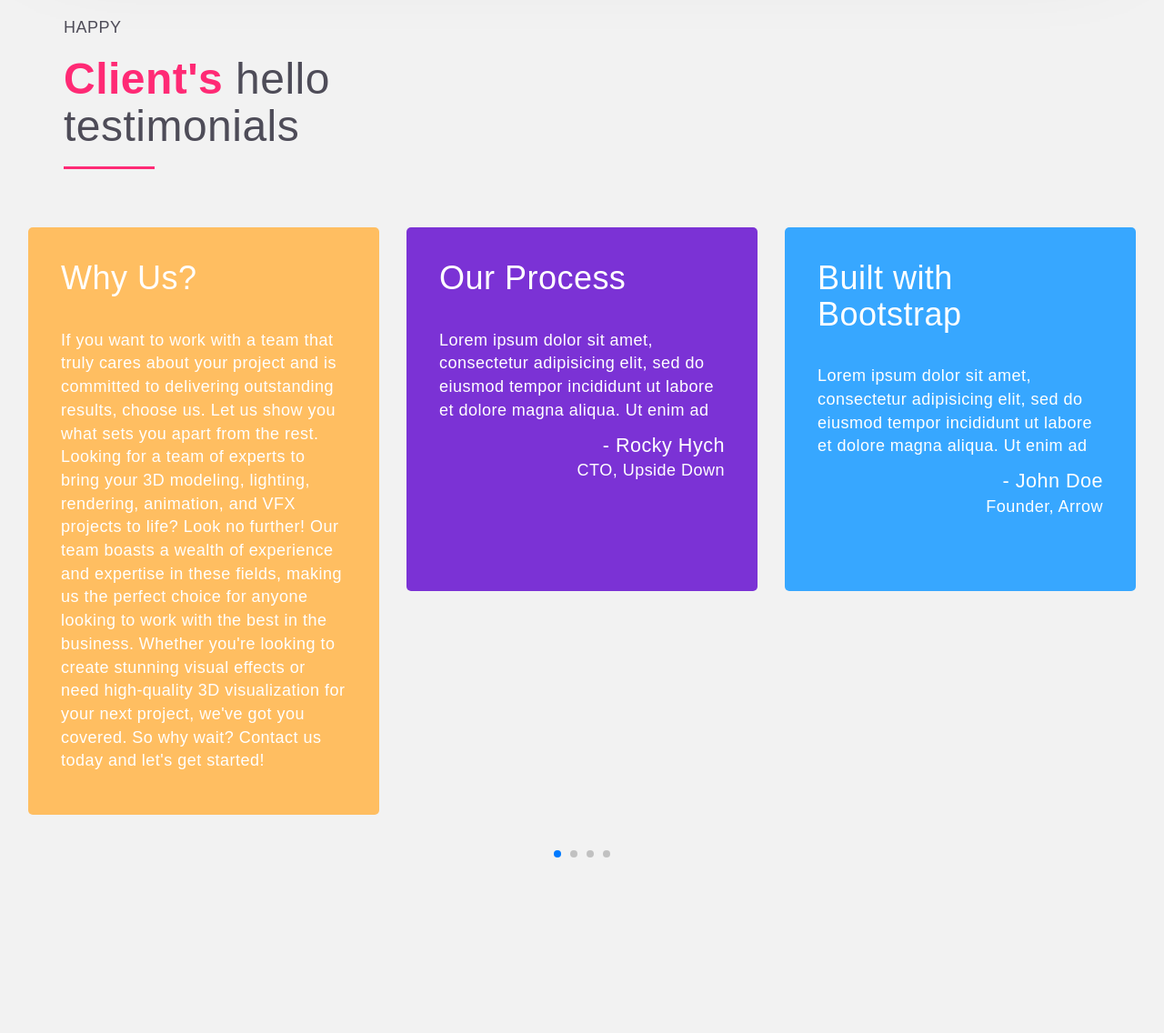
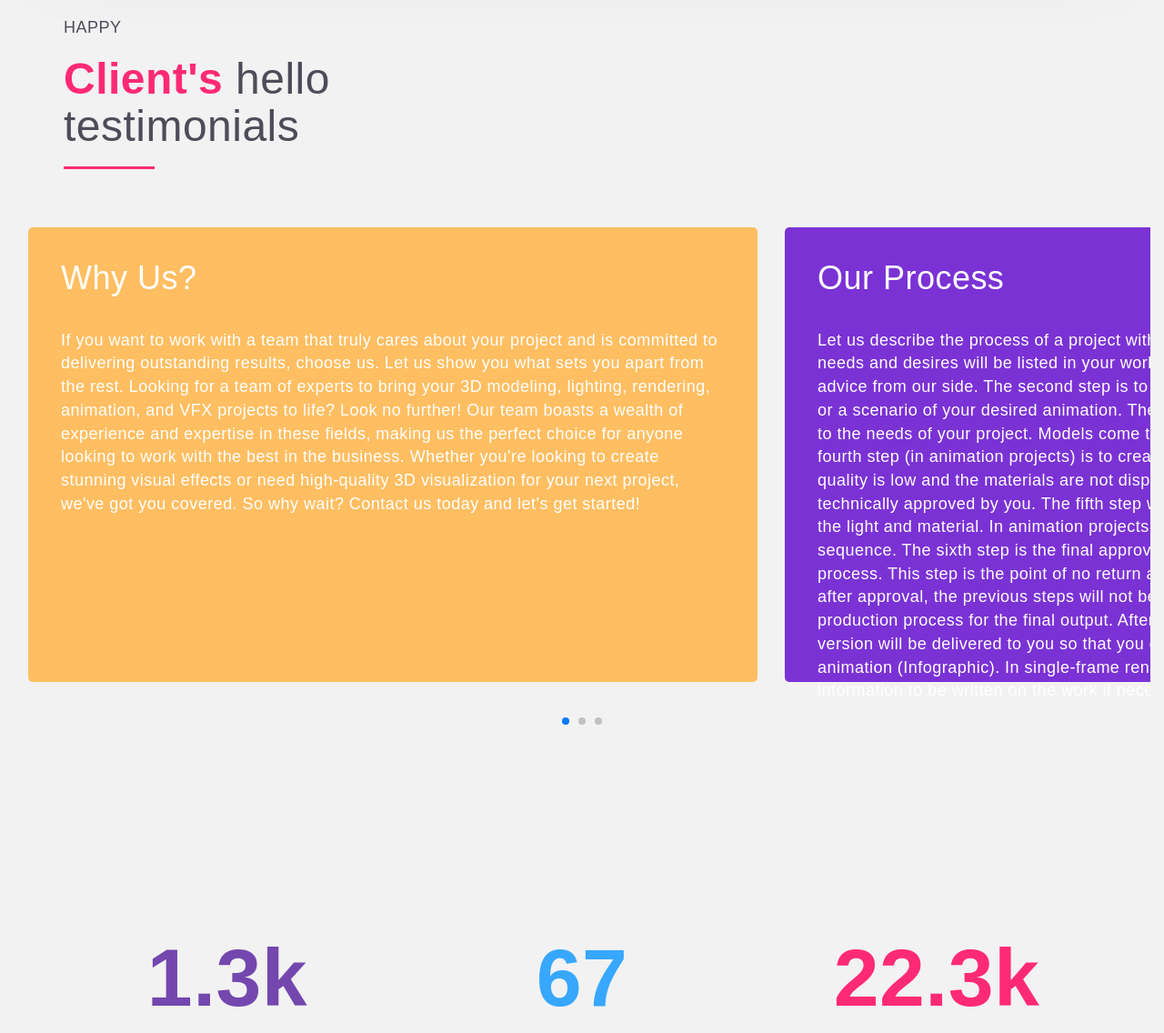
Before and after one commit to sepehrraisi/CgLancer-Django, a Django app: page / in a window 1280 px wide. Shown: the part 1095-2231 px from the top of the page at 91% size. Run offline with Django 4.2, Linux system fonts and the light colour scheme; data that the repository does not hold is empty; some libraries are stand-ins or nearby versions; some web fonts are replaced.

Commit message:
Fix: Sliders.

```diff
--- a/main_module/templates/main_module/home.html
+++ b/main_module/templates/main_module/home.html
@@ -116,27 +116,23 @@ Looking for a team of experts to bring your 3D modeling, lighting, rendering, an
                   </div>
                   <div class="swiper-slide testimonial-box purple">
                     <h1>Our Process</h1>
-                    <p>Lorem ipsum dolor sit amet, consectetur adipisicing elit, sed do eiusmod tempor incididunt ut labore et dolore magna aliqua. Ut enim ad </p>
-                    <div class="text-right">
-                      <p class="name">- Rocky Hych</p>
-                      <p class="designation">CTO, Upside Down</p>
-                    </div>
-                  </div>
-                  <div class="swiper-slide testimonial-box blue">
-                    <h1>Built with Bootstrap</h1>
-                    <p>Lorem ipsum dolor sit amet, consectetur adipisicing elit, sed do eiusmod tempor incididunt ut labore et dolore magna aliqua. Ut enim ad </p>
-                    <div class="text-right">
-                      <p class="name">- John Doe</p>
-                      <p class="designation">Founder, Arrow</p>
-                    </div>
+                    <p>Let us describe the process of a project with us:
+First, by consulting with you, your needs and desires will be listed in your work area, and if possible, we will provide advice from our side.
+The second step is to present a concept of the architectural plan or a scenario of your desired animation.
+The third step is to start modeling according to the needs of your project. Models come to your approval during the execution.
+The fourth step (in animation projects) is to create a preview output. In these outputs, the quality is low and the materials are not displayed well. At this step, the work is technically approved by you.
+The fifth step will be a low-quality rendering to confirm the light and material. In animation projects, a rendering sample is provided from each sequence.
+The sixth step is the final approval by you and the start of the rendering process. This step is the point of no return and due to the high cost of the next steps, after approval, the previous steps will not be editable.
+The seventh step is the post-production process for the final output.
+After preparing the final output, a low-quality version will be delivered to you so that you can give us your writing in each part of the animation (Infographic). In single-frame renderings, you can provide the necessary information to be written on the work if necessary.</p>
                   </div>
                   <div class="swiper-slide testimonial-box pink">
-                    <h1>Responsive template</h1>
-                    <p>Lorem ipsum dolor sit amet, consectetur adipisicing elit, sed do eiusmod tempor incididunt ut labore et dolore magna aliqua. Ut enim ad </p>
-                    <div class="text-right">
-                      <p class="name">- Rocky Hych</p>
-                      <p class="designation">CTO, Upside Down</p>
-                    </div>
+                    <h1>Guarantee</h1>
+                    <p>To guarantee work, our payment process is in such a way that you bear the least sense of risk
+The first payment is only 10% of the project from you. This amount guarantees that you are serious about doing the project.
+The second stage of payment is before the final rendering and after seeing the previews and technical approval of the work from your side. Where about 80% of the project has progressed, and the project is ready for final output.
+The final 50% of the amount will be paid by you after the completion of the project and final approval.
+All our efforts in this process are to gain your trust in our quality and responsibility toward you.</p>
                   </div>
                 </div>
                 <!-- Add Pagination -->
@@ -235,13 +231,12 @@ Looking for a team of experts to bring your 3D modeling, lighting, rendering, an
       });
       // Initialize Testimonial Swiper
       var swiper2 = new Swiper('.testimonial-swiper', {
-        slidesPerView: 3,
+        slidesPerView: 1.5,
         pagination: '.swiper-pagination',
         paginationClickable: true,
         spaceBetween: 30,
         grabCursor: true,
         freeMode: true,
-        loop: true,
         breakpoints: {
           // when window width is <= 320px
           320: {
--- a/static/css/style.css
+++ b/static/css/style.css
@@ -224,7 +224,7 @@ h1.heading.pink:after {
   color: #fff;
   border-radius: 5px;
   font-weight: 300;
-  min-height: 400px;
+  height: 500px;
 }
 .testimonial-box h1 {
   font-family: 'Montserrat', sans-serif;
```
